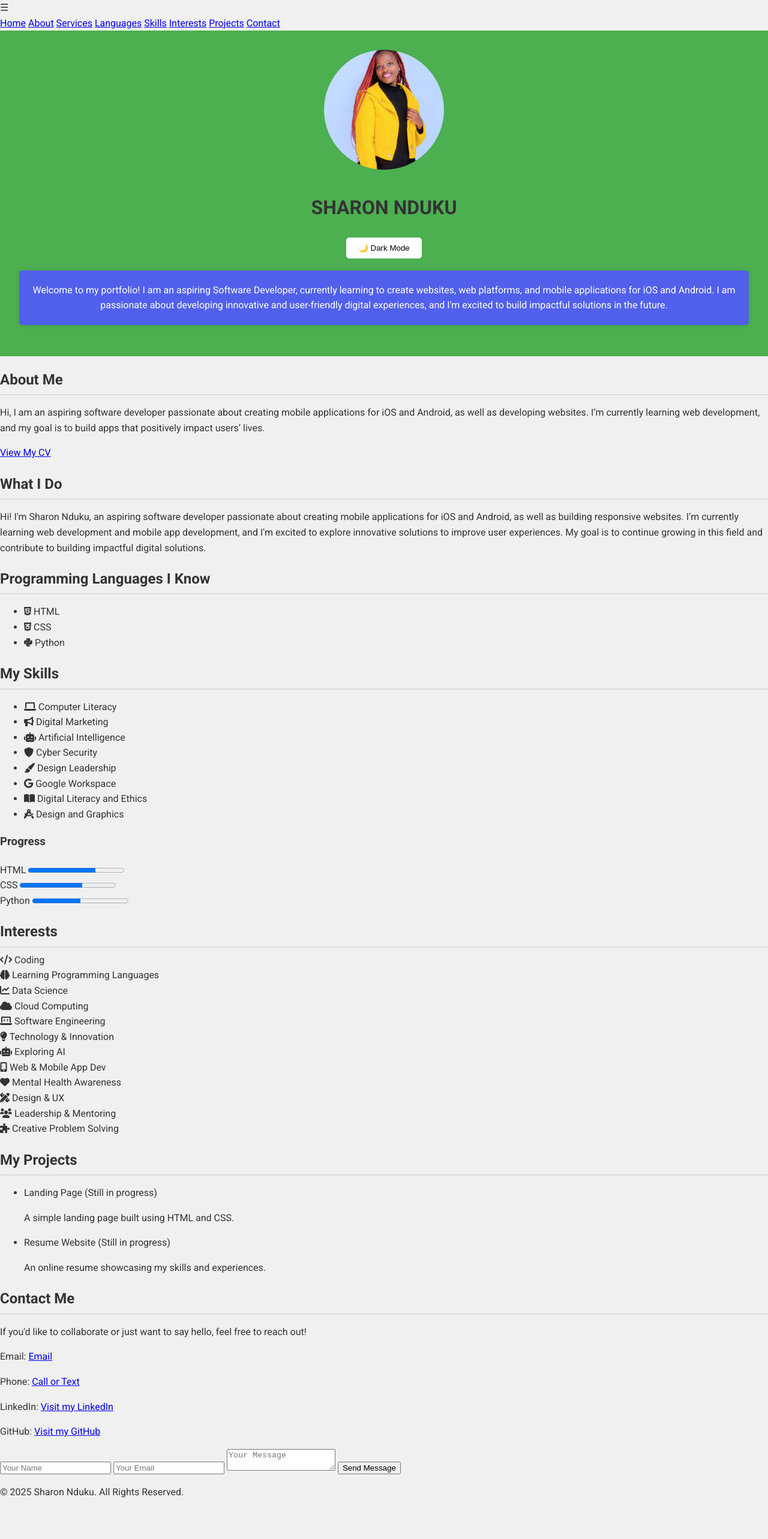
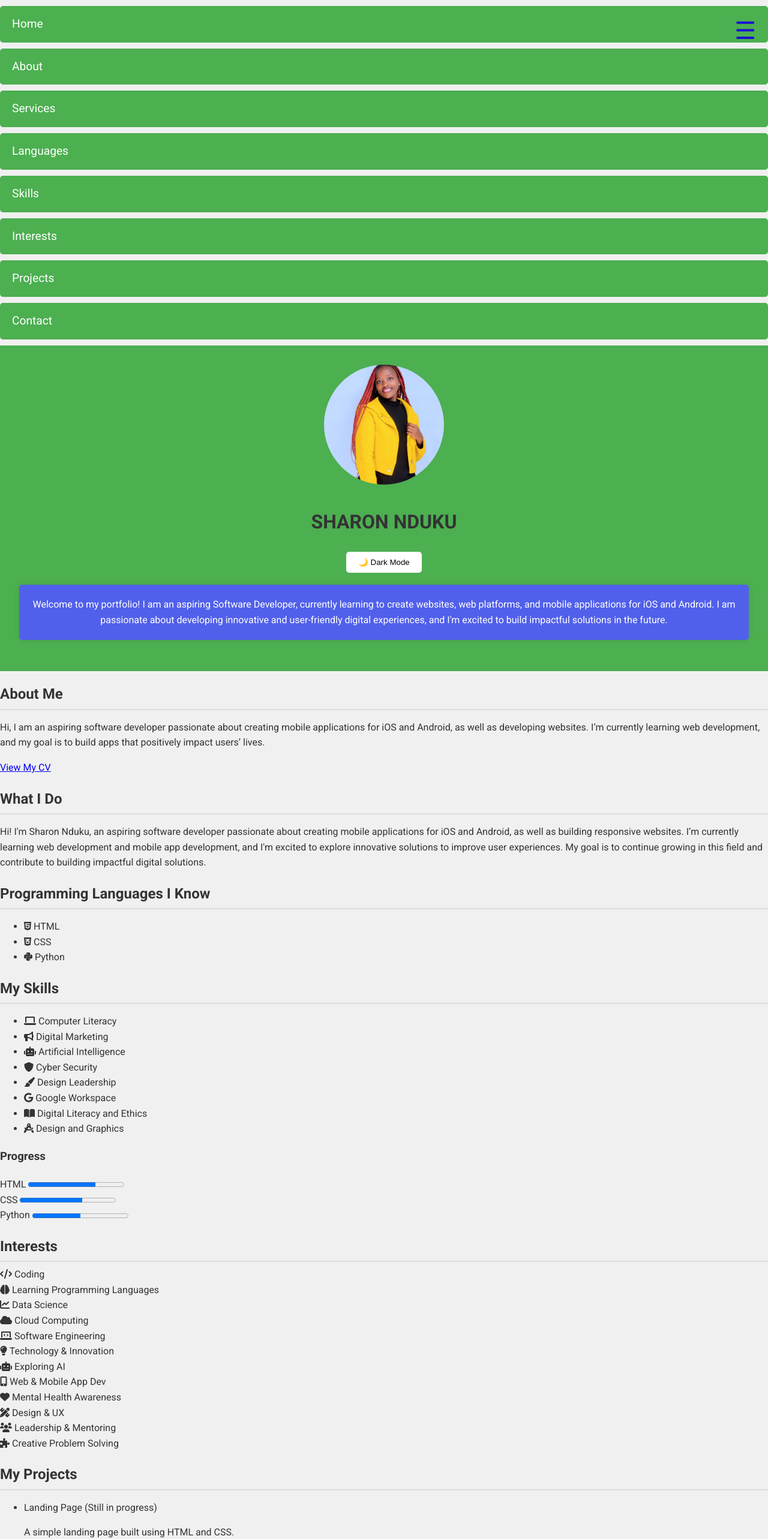
Before and after one commit to ronsha-coder/my-portfolio-, a plain HTML site: page index.html in a window 1280 px wide. Shown: the top 2566 px of the page at 60% size. Before the commit the page ends 2517 px from the top, so only its background shows below. Drawn offline with Linux system fonts and the light colour scheme.

Commit message:
Update style.css

```diff
--- a/style.css
+++ b/style.css
@@ -73,5 +73,54 @@ header .welcome-box {
     border-radius: 5px;
     box-shadow: 0px 0px 10px rgba(0, 0, 0, 0.1);
 }
+/* Footer Container */
+footer {
+    text-align: center;
+    padding: 1rem;
+    background-color: #333333;
+    color: rgb(40, 221, 16);
+    position: relative;
+    width: 80%;
+    margin: 0 auto;
+    bottom: 0;
+    max-width: 1200px; /* Ensuring footer doesn't stretch too far */
+}
+
+/* Contact Section Container */
+#contact {
+    padding: 2rem;
+    margin: 2rem auto;
+    width: 80%;
+    max-width: 1000px;
+    background-color: rgb(240, 143, 240);
+    border-radius: 5px;
+    box-shadow: 0px 0px 10px rgba(0, 0, 0, 0.1);
+}
+/* Hamburger Toggle (Adjusted) */
+.hamburger {
+    font-size: 40px; /* Increased size */
+    color: rgb(27, 13, 214);
+    cursor: pointer;
+    position: fixed;
+    right: 20px; /* Move to the right */
+    top: 20px;
+    z-index: 10;
+    }
+/* Sidebar Navigation Links (Adjusted) */
+.sidebar nav a {
+    display: block;
+    color: #fff;
+    padding: 15px 20px;
+    margin: 10px 0;
+    text-decoration: none;
+    font-size: 1.2rem; /* Increased text size */
+    background-color: #4CAF50; /* Background for links */
+    border-radius: 5px; /* Rounded corners */
+    transition: background-color 0.3s ease;
+}
+
+.sidebar nav a:hover {
+    background-color: #333; /* Darker shade when hovered */
+}
 
 /* Sidebar Styles */
```
